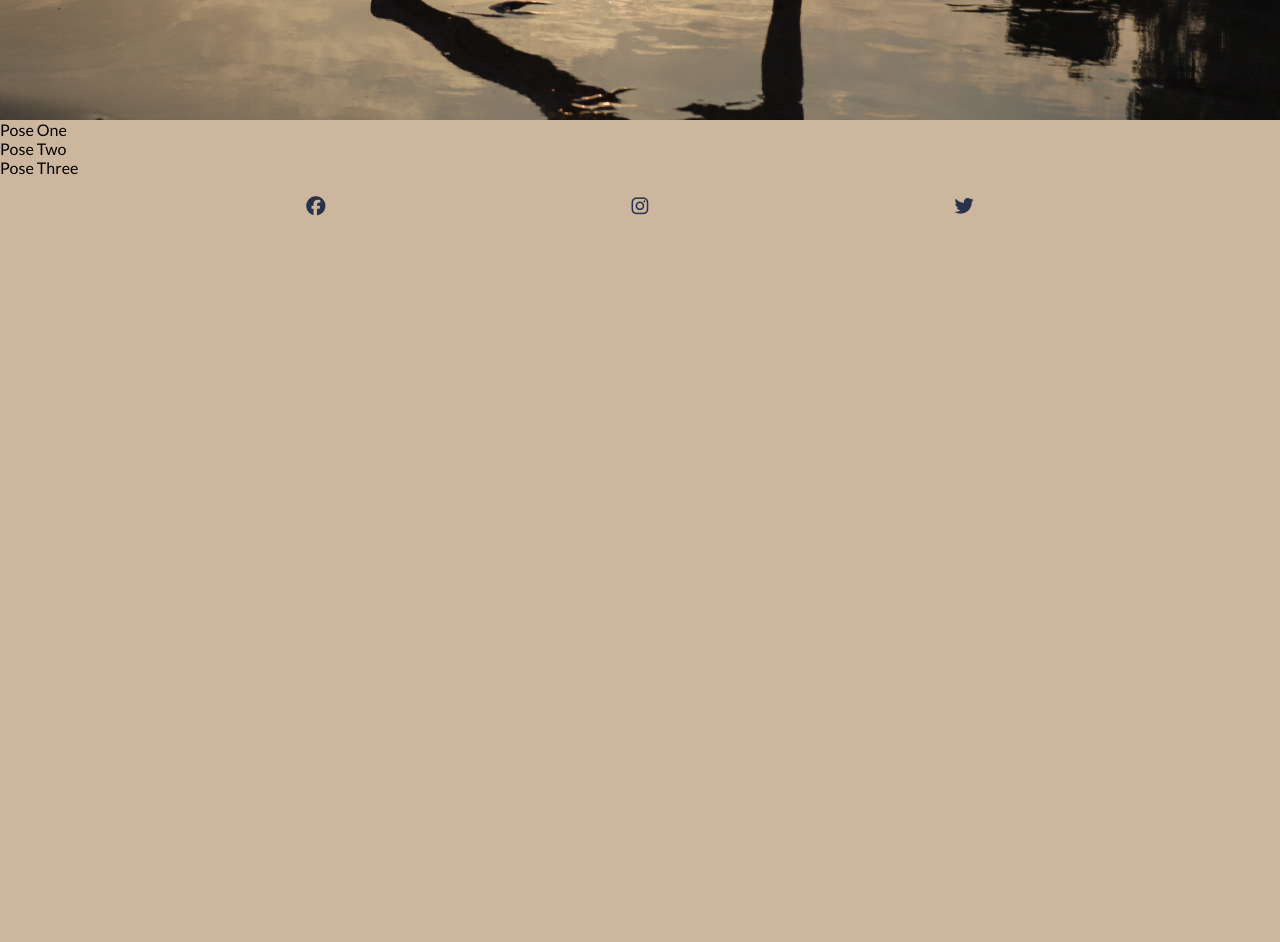
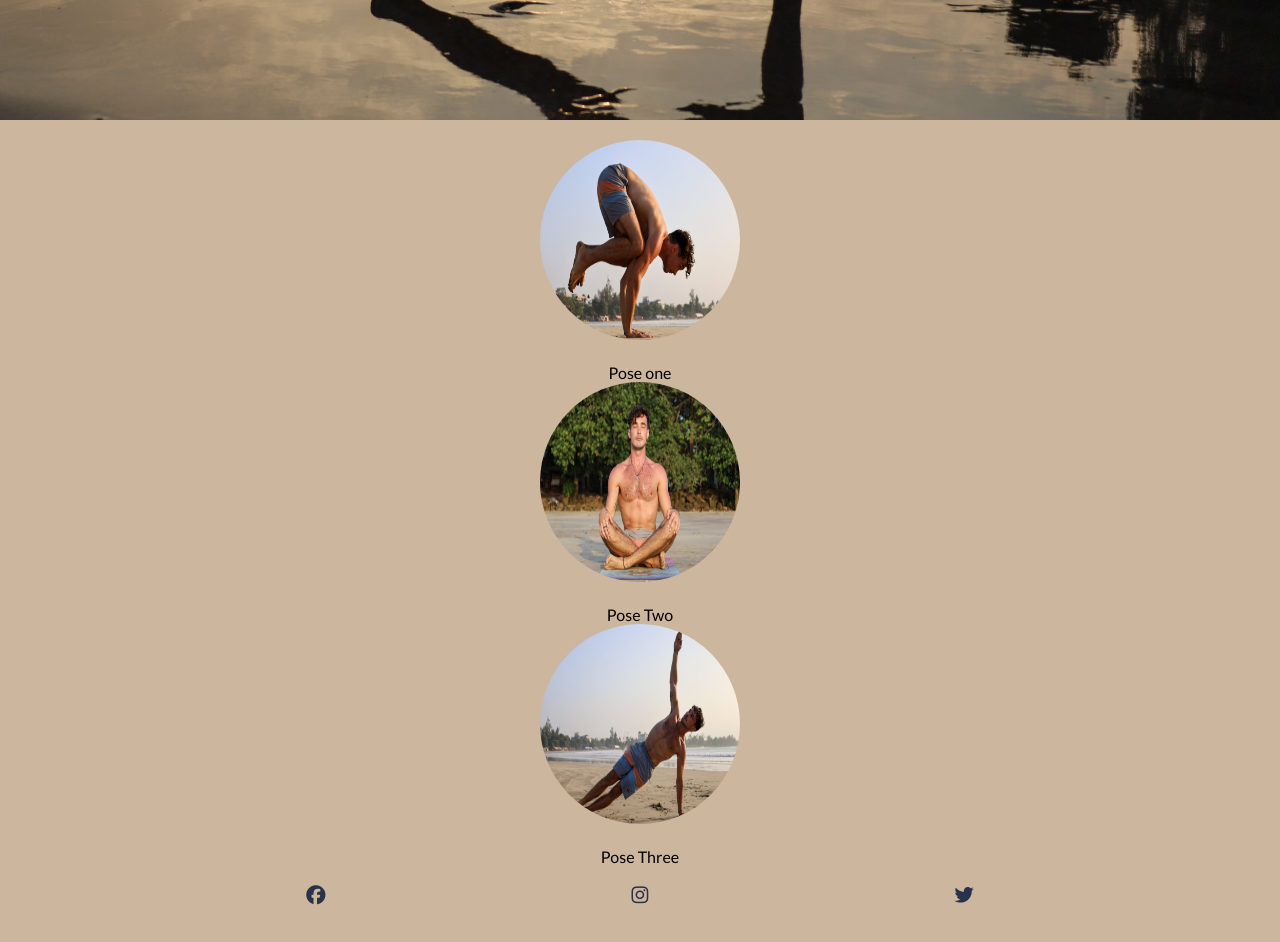
Before and after one commit to Amelia5p/YogaWithBilly, a plain HTML site: page index.html in a window 1280 px wide. Shown: the part 780-1722 px from the top of the page. Before the commit the page ends 1037 px from the top, so only its background shows below. Drawn offline with Linux system fonts and the light colour scheme.

Commit message:
style pose section add images and text

```diff
--- a/assets/css/styles.css
+++ b/assets/css/styles.css
@@ -99,6 +99,8 @@ nav {
 main{
     margin-top: 100px;
     flex: 1 0 auto;
+
+
 }
 
 
@@ -123,6 +125,24 @@ h2 {
 
 }
 
+#yoga-poses{
+    display: grid;
+    place-items: center;
+    padding-top: 20px;
+}
+
+.poses{
+    height: 200px;
+    width: 200px;
+    border-radius: 100px;
+
+}
+
+#yoga-poses p {
+    display: grid;
+    place-items: center;
+    padding-top: 20px;
+}
 
 
 
--- a/index.html
+++ b/index.html
@@ -33,18 +33,28 @@
       </div>
     </div>
     </div>
-<section id="poses">
-  <div>
+
+
+    <section>
+
+<div id="yoga-poses">
+
     <div id="pose-one">
-      <p>Pose One</p>
-      <div id="pose-two">
-        <p>Pose Two</p>
-        <div id="pose-three">
+      <img src="/assets/images/pose2-min.jpg" alt="yoga pose" class="poses">
+        <p>Pose one</p>
+    </div>
+
+    <div id="pose-two">
+      <img src="assets/images/pose1-min.jpg" alt="yoga pose" class="poses">
+       <p>Pose Two</p>
+    </div>
+
+    <div id="pose-three">
+      <img src="assets/images/pose3-min (1).jpg" alt="yoga pose" class="poses">
           <p>Pose Three</p>
-        </div>
-      </div>
     </div>
-  </div>
+</div>
+
 
 </section>
 
```
Also changed, not shown: assets/images/pose1-min.jpg (renamed from assets/images/pose 1-min.jpg), 1 other file.
